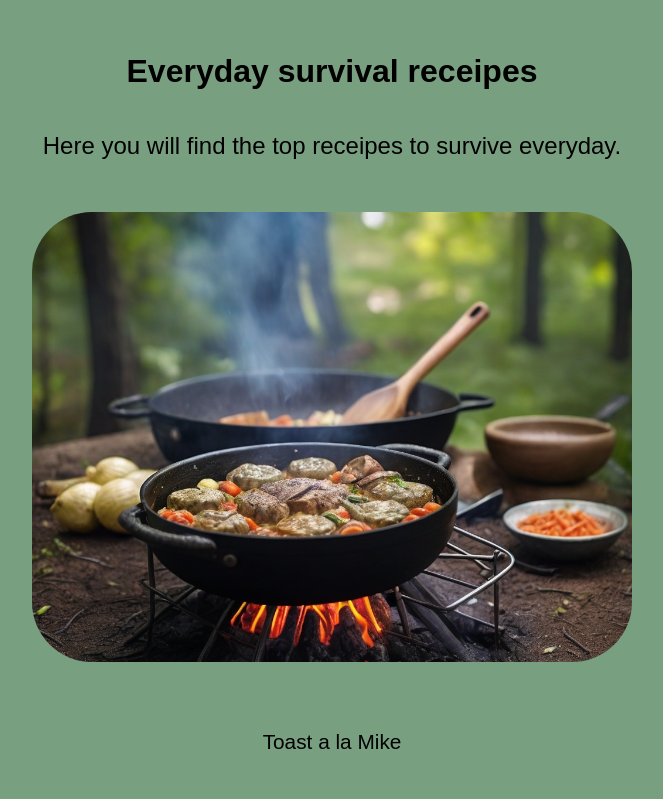
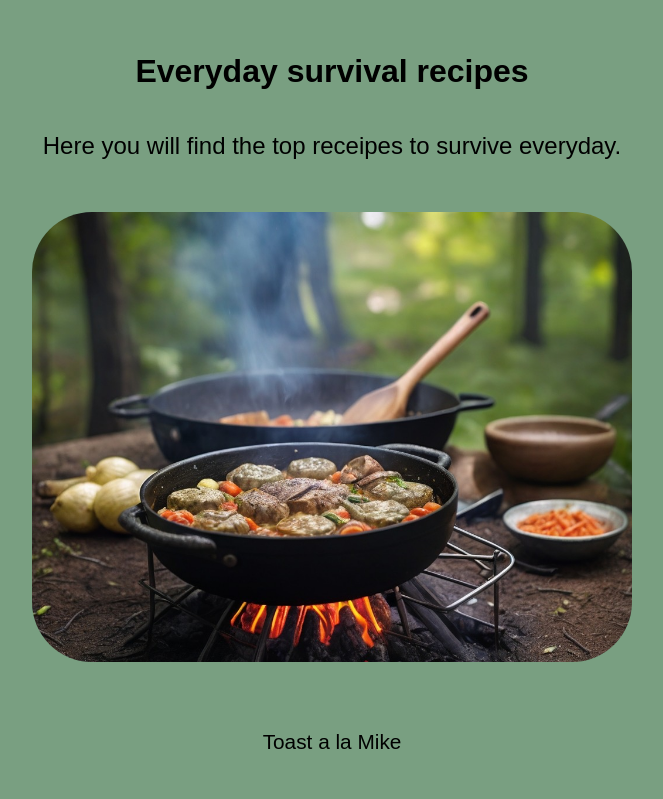
Before and after one commit to mikerawvonl-tech/The-Odin-Receipe, a plain HTML site: page index.html in a window 1280 px wide. Shown: the top 799 px of the page, without its empty margins (308-971 px from the left). Drawn offline with Linux system fonts and the light colour scheme.

Commit message:
corrected some misstypings at landing page and added footer to all sites.

```diff
--- a/index.html
+++ b/index.html
@@ -2,13 +2,13 @@
 <html lang="en">
     <head>
         <meta charset="UTF-8">
-        <title>Everyday Survival Receipes</title>
+        <title>Everyday Survival Recipes</title>
         <link rel="stylesheet" href="style.css">
     </head>
 
     <body>
 
-        <h1>Everyday survival receipes</h1>
+        <h1>Everyday survival recipes</h1>
         <h2>Here you will find the top receipes to survive everyday.</h2>
         <div class="container">
             <img src="./img/cook.JPG"  alt="A Picture of Cooking in Nature, with fire and Pot" class="pict">
```
Also changed, not shown: 1 other file.
